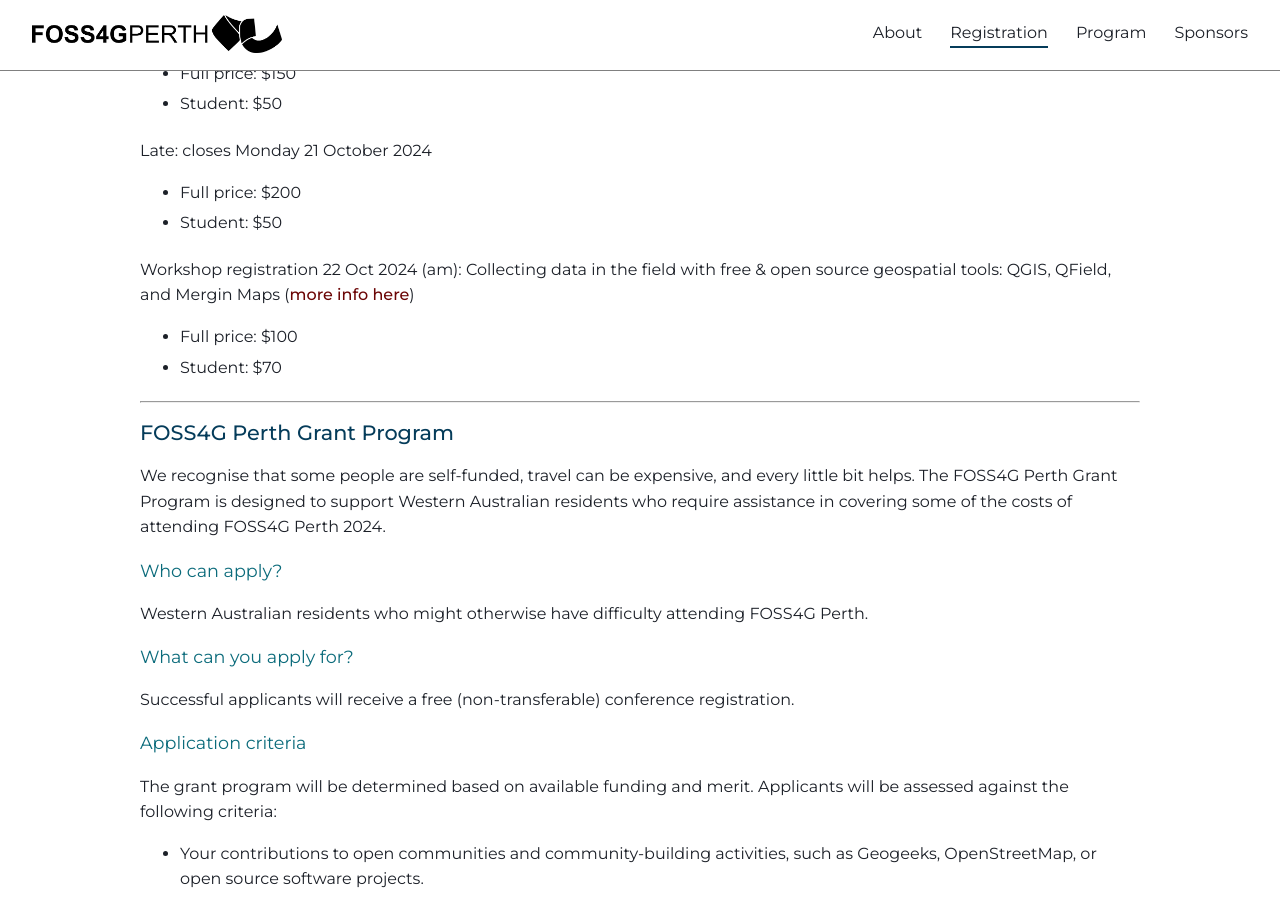
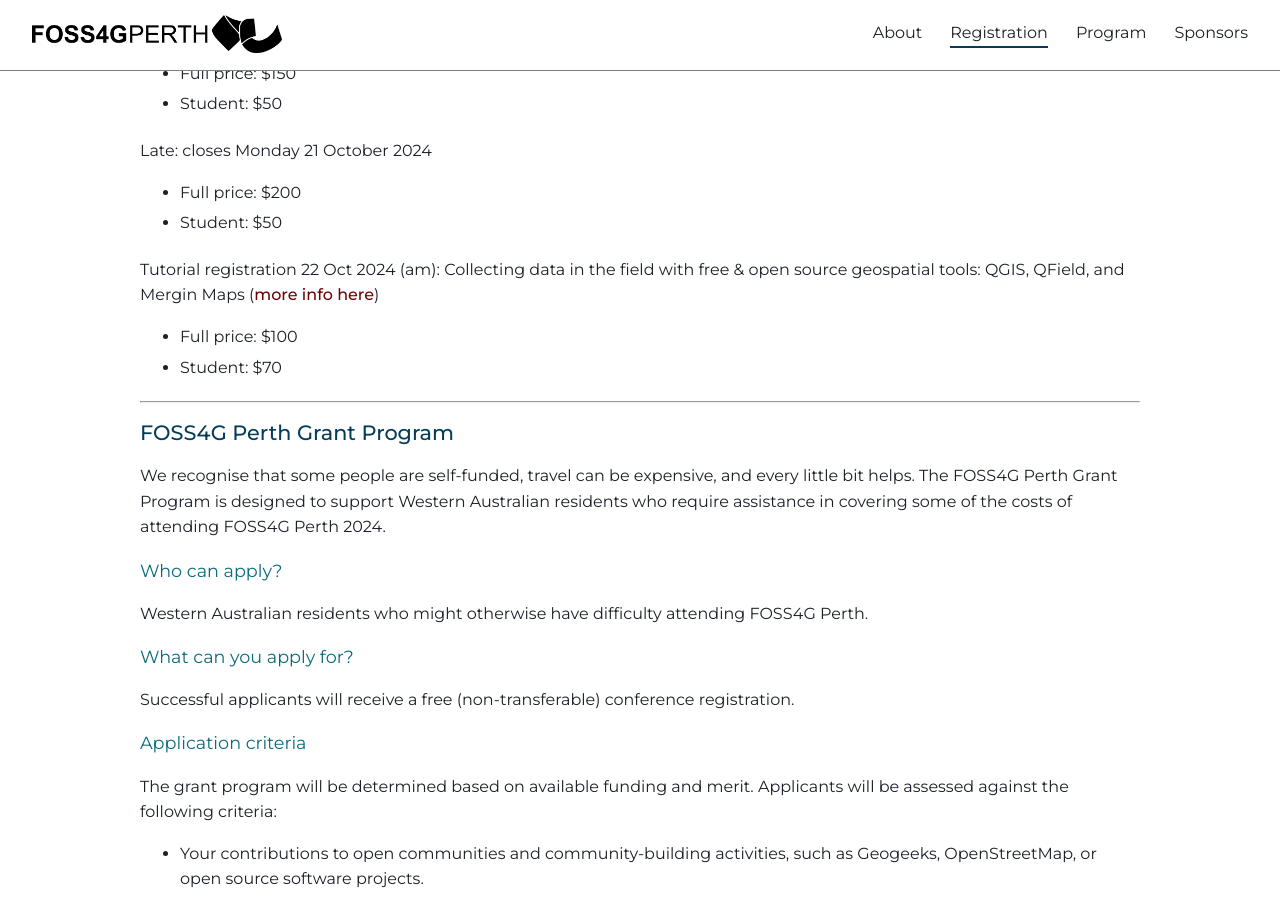
Before and after one commit to foss4g-perth-org/foss4g-perth-org.github.io, a Jekyll site: the page built from registration.md, in a window 1280 px wide and 900 px high, scrolled down 532 px. Built offline with Jekyll 4.4.1, drawn with Linux system fonts in a browser that asks for light colours; some web fonts are replaced; comment, search, counter and statistics services are not loaded.

Commit message:
Chagne workshop to tutorial to match ISPRS

```diff
--- a/read_more/overview.html
+++ b/read_more/overview.html
@@ -19,8 +19,6 @@
     Perth welcomes all users, contributors, mappers and enthusiasts of geospatial. The event offers a broad mix of
     topics and perspectives, aiming to be accessible to newcomers and energising for experienced geospatial
     practitioners.</p>
-<p>For an idea of how the first day of presentations will look, check out last year’s program. The second day of this
-    year’s conference has been expanded to include half-day workshops.</p>
 
 <h2>Who will be there?</h2>
 
--- a/read_more/submit_who.html
+++ b/read_more/submit_who.html
@@ -1,7 +1,7 @@
 <p>We would love to have a diverse array of speakers, with strong representation across genders, different cultural
     backgrounds, young and old, and urban and rural. We can only do this if we get the submissions, so please, be brave
     and do it!</p>
-<p>We're here to help you deliver a great presentation or workshop. If this is new to you, we can connect you with an
+<p>We're here to help you deliver a great presentation. If this is new to you, we can connect you with an
     experienced speaker to help prepare your submission, or review and advise on how to produce a slide deck. We're
     happy to brainstorm with you on possible topics, or talk about your idea. Get in touch at
     <a href="mailto:admin@foss4g-perth.org">admin@foss4g-perth.org</a>.</p>
--- a/registration.md
+++ b/registration.md
@@ -46,7 +46,7 @@ Late: closes Monday 21 October 2024
 * Full price: $200
 * Student: $50
 
-Workshop registration
+Tutorial registration
 22 Oct 2024 (am): Collecting data in the field with free & open source geospatial tools: QGIS, QField, and Mergin Maps (<a href="/program#workshop">more info here</a>)
 * Full price: $100
 * Student: $70
```
Also changed, not shown: program.md (+1 -1 lines).
